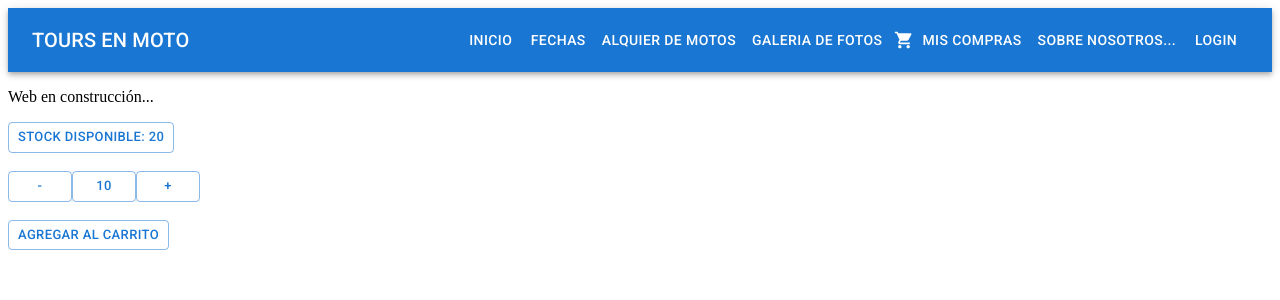
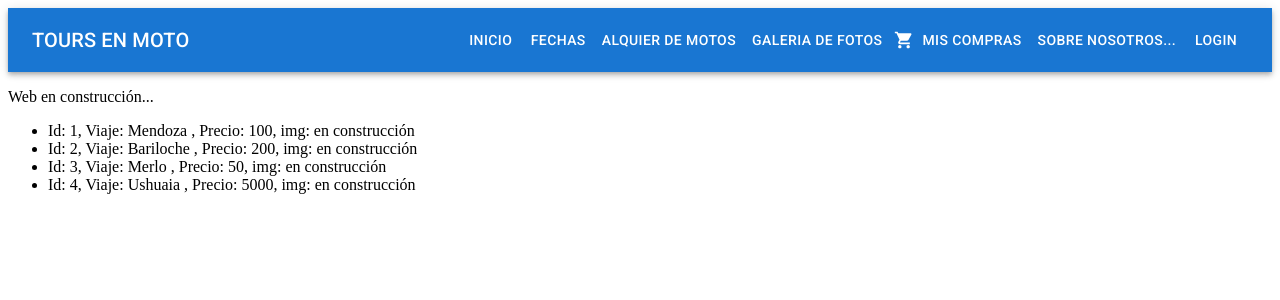
Before and after one commit to GBarlocco/toursEnMotoGastonBarlocco, a React (Create React App) app in the folder app/: page / in a window 1280 px wide. Shown: the top 300 px of the page. Built offline with nearby package versions, Linux system fonts and the light colour scheme.

Commit message:
Entregable 6 catalogo con maps y promesas

```diff
--- /dev/null
+++ b/app/src/components/Item.jsx
@@ -0,0 +1,8 @@
+const Item = (props) => {
+    return (
+        <li key={props.indice}>
+            Id:  {props.id},  Viaje: {props.name} , Precio: {props.price}, img: {props.pictureUrl}
+        </li>
+    )
+};
+export default Item;
--- a/app/src/components/ItemCount.jsx
+++ b/app/src/components/ItemCount.jsx
@@ -7,7 +7,7 @@ import {
 } from "react";
 
 const ItemCount = (props) => {
-    const [counter, setCounter] = useState(0);
+    const [counter, setCounter] = useState(props.initial);
 
     const uppCounter = () => {
         (counter < props.stock) ? setCounter(counter + 1) : setCounter(props.stock);
@@ -22,7 +22,7 @@ const ItemCount = (props) => {
     };
 
     const addItem = () => {
-        (props.stock == 0 || counter > props.stock ) ? console.log("No se ejecuta la acción") : props.onAdd();
+        (props.stock == 0 || counter > props.stock ) ? console.log("No se ejecuta la acción") : props.onAdd(counter);
     };
 
     return (
--- /dev/null
+++ b/app/src/components/ItemList.jsx
@@ -0,0 +1,16 @@
+import Item from "./Item";
+
+const ItemList = (props) => {
+    return (
+        <>
+            <ul>
+                {props.travels.map((travel, indice) => {
+                    return <Item indice = {indice} id = {travel.id} name={travel.name} price={travel.price} pictureUrl = {travel.pictureUrl} />
+                })
+                }
+            </ul>
+        </>
+    )
+};
+
+export default ItemList;
--- a/app/src/components/ItemListContainer.jsx
+++ b/app/src/components/ItemListContainer.jsx
@@ -1,13 +1,77 @@
-import ItemCount from "./ItemCount";
+import {
+    useState,
+    useEffect
+} from "react";
+
+//import ItemCount from "./ItemCount";
+import ItemList from "./ItemList";
+
+let travelInfoAPI = [
+    {
+        id: 1,
+        name: "Mendoza",
+        price: 100,
+        pictureUrl: "en construcción"
+    },
+    {
+        id: 2,
+        name: "Bariloche",
+        price: 200,
+        pictureUrl: "en construcción"
+    },
+    {
+        id: 3,
+        name: "Merlo",
+        price: 50,
+        pictureUrl: "en construcción"
+    },
+    {
+        id: 4,
+        name: "Ushuaia",
+        price: 5000,
+        pictureUrl: "en construcción"
+    }
+]
 
 const ItemListContainer = (props) => {
-const miOnAdd = () =>{ console.log("se ejecuta miOnAdd")};
+    //const miOnAdd = (count) => { console.log("se ejecuta miOnAdd", count) };
+
+    const [loading, setLoading] = useState(true);
+    const [travels, setTravels] = useState([]);
+    const [msgError, setMsgError] = useState("");
+
+
+    useEffect(() => {
+        const myPromise = new Promise((res, rej) => {
+            setTimeout(() => {
+                res(travelInfoAPI);
+            }, 2000);
+        });
+
+        myPromise.
+            then((respondeAPI) => {
+                setTravels(travelInfoAPI);
+                setMsgError("Sin error en API");
+
+            })
+            .catch((errorAPI) => {
+                setMsgError("Error al cargar los datos...");
+
+            })
+            .finally(() => {
+                setLoading(false);
+                console.log(msgError);
+            });
+    });
 
     return (
         <>
             <p>{props.greeting}</p>
-            <ItemCount stock ={20} initial = {10} onAdd = {miOnAdd}/>
+
+            {/*<ItemCount stock ={20} initial = {10} onAdd = {miOnAdd}/>*/}
+
+            {loading ? (<p>Cargando viajes, espere por favor...</p>) : <ItemList travels={travels} />}
         </>
-    );
+    )
 };
 export default ItemListContainer;
```
